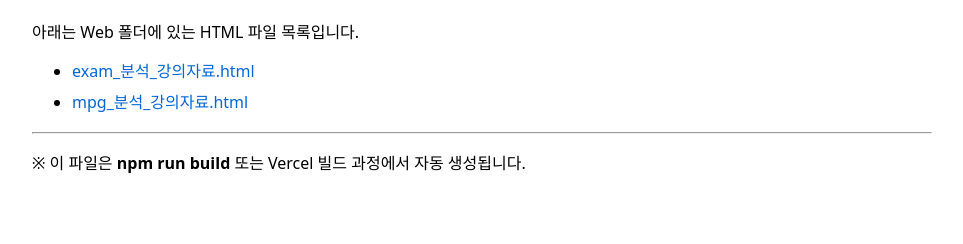
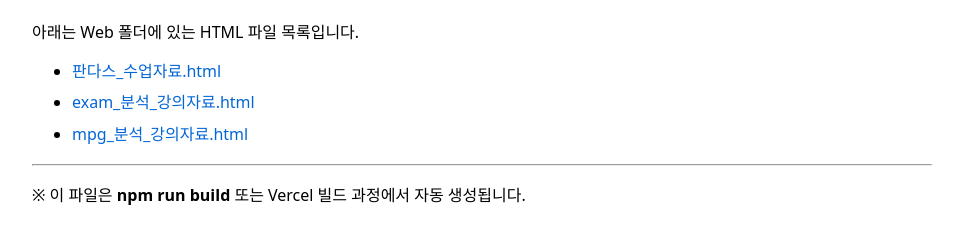
Before and after one commit to kitae104/kitae-data, a website: page Web/index.html in a window 1280 px wide. Shown: the part 102-346 px from the top of the page, without its empty margins (158-1121 px from the left). Drawn offline with Linux system fonts and the light colour scheme.

Commit message:
인덱스 수정

```diff
--- a/Web/index.html
+++ b/Web/index.html
@@ -15,7 +15,8 @@
   <h1>웹 자료 인덱스</h1>
   <p>아래는 Web 폴더에 있는 HTML 파일 목록입니다.</p>
   <ul>
-    <li><a href="./exam_%EB%B6%84%EC%84%9D_%EA%B0%95%EC%9D%98%EC%9E%90%EB%A3%8C.html">exam_분석_강의자료.html</a></li>
+    <li><a href="./%ED%8C%90%EB%8B%A4%EC%8A%A4_%EC%88%98%EC%97%85%EC%9E%90%EB%A3%8C.html">판다스_수업자료.html</a></li>
+<li><a href="./exam_%EB%B6%84%EC%84%9D_%EA%B0%95%EC%9D%98%EC%9E%90%EB%A3%8C.html">exam_분석_강의자료.html</a></li>
 <li><a href="./mpg_%EB%B6%84%EC%84%9D_%EA%B0%95%EC%9D%98%EC%9E%90%EB%A3%8C.html">mpg_분석_강의자료.html</a></li>
   </ul>
   <hr/>
```
